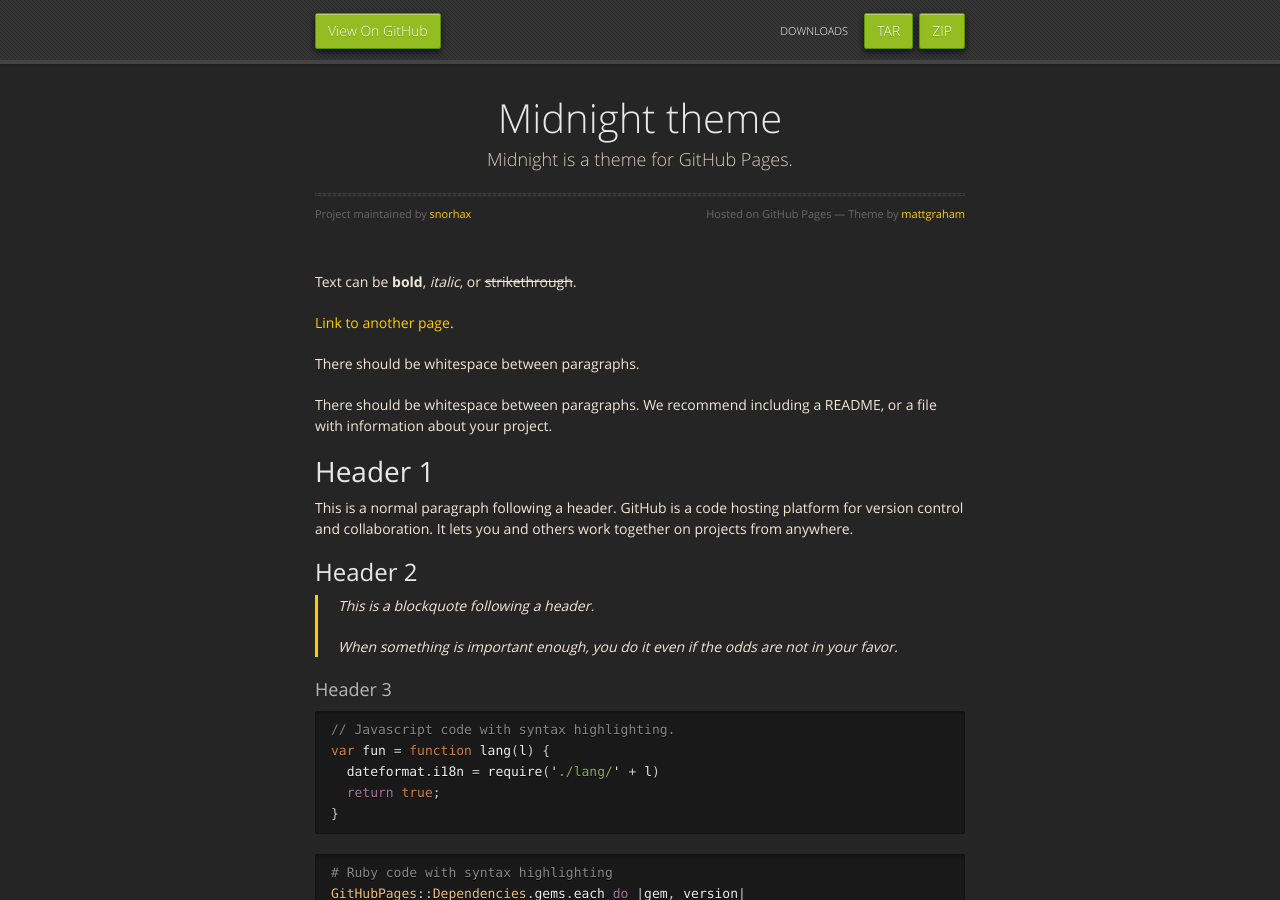
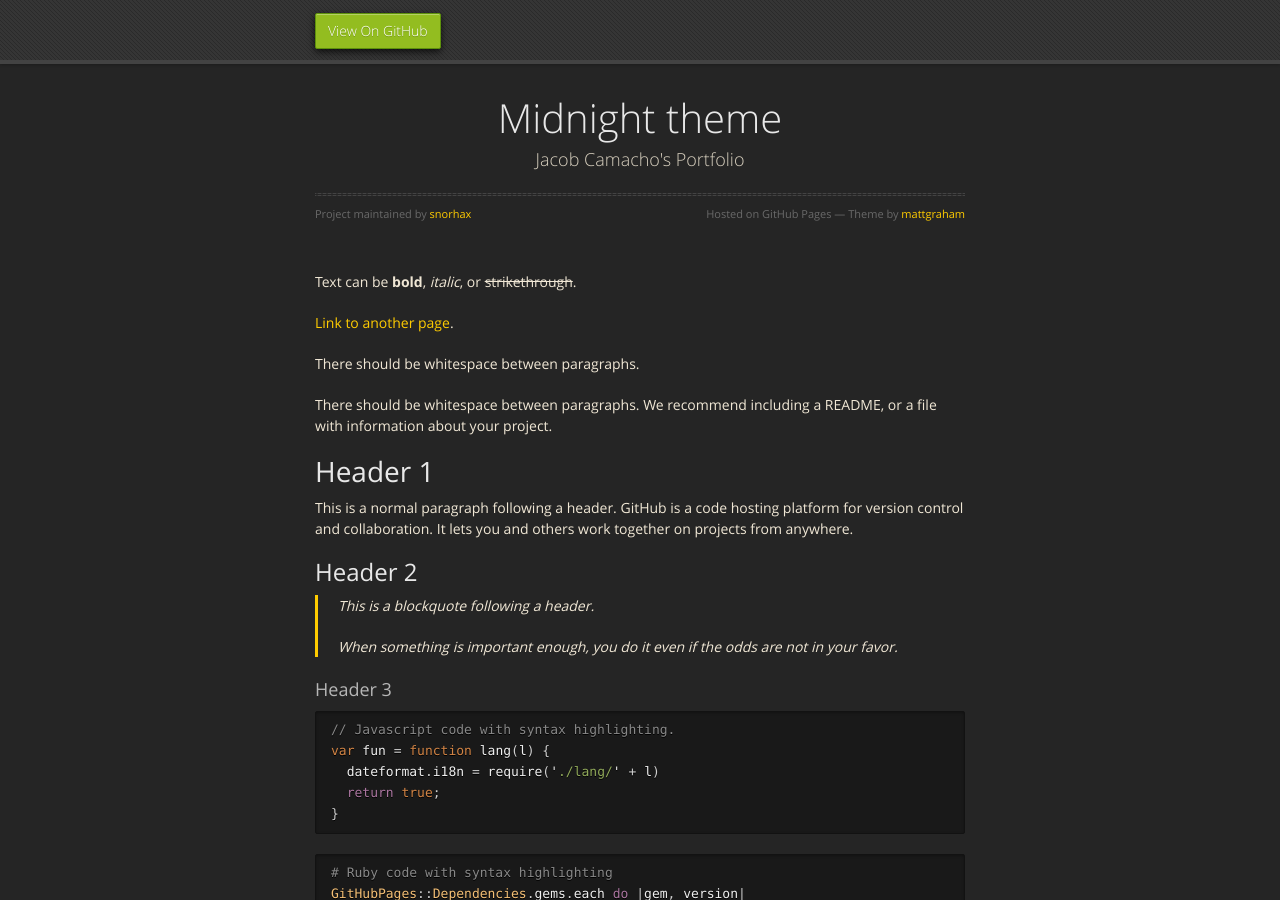
Before and after one commit to snorhax/snorhax.github.io, a Jekyll site: the page built from index.md, in a window 1280 px wide and 900 px high. Built offline with Jekyll 4.4.1, drawn with Linux system fonts in a browser that asks for light colours.

Commit message:
Initial test for config file.

```diff
--- a/_config.yml
+++ b/_config.yml
@@ -1,5 +1,5 @@
 title: Midnight theme
-description: Midnight is a theme for GitHub Pages.
-show_downloads: true
+description: Jacob Camacho's Portfolio
+show_downloads: false
 google_analytics:
 theme: jekyll-theme-midnight
```
